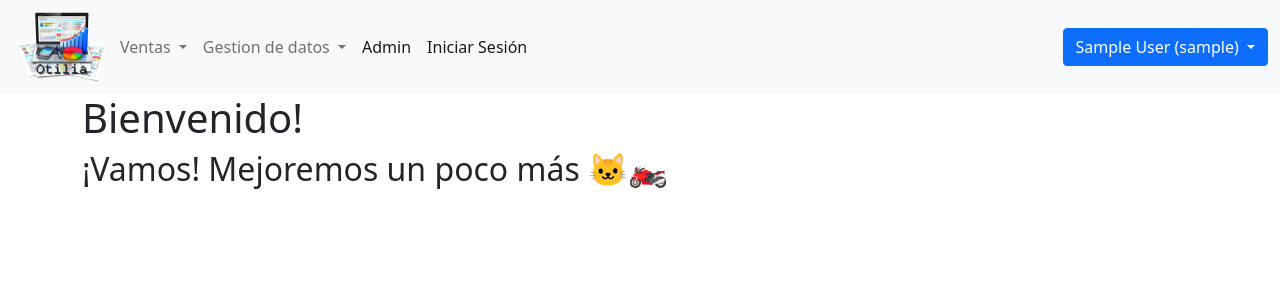
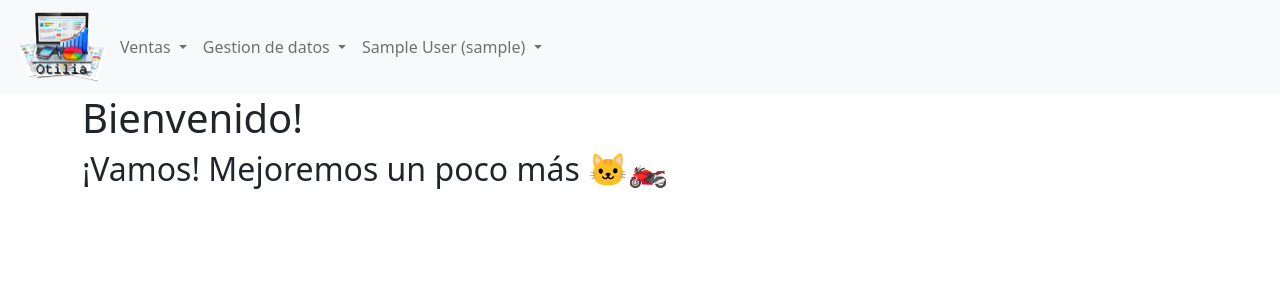
Before and after one commit to mrescorcia/otilia, a Django app: page / in a window 1280 px wide. Shown: the top 300 px of the page. Run offline with Django 3.2, Linux system fonts and the light colour scheme; the visitor is signed in with stand-in values (Sample User, id 1).

Commit message:
25-06-2021

```diff
--- a/templates/base.html
+++ b/templates/base.html
@@ -19,7 +19,8 @@
         <nav class="navbar navbar-expand-lg navbar-light bg-light">
             <div class="container-fluid">
                 <!--a class="navbar-brand" href="/">Otilia</a-->
-                <a title="Otilia" href="/"><img class="rounded mx-auto d-block" width="100" src="{% static 'img/OtiliaTransparente.png' %}" alt="Los Tejos" /></a>
+                <a title="Otilia" href="/"><img class="rounded mx-auto d-block" width="100"
+                        src="{% static 'img/OtiliaTransparente.png' %}" alt="Los Tejos" /></a>
                 <button class="navbar-toggler" type="button" data-bs-toggle="collapse"
                     data-bs-target="#navbarSupportedContent" aria-controls="navbarSupportedContent"
                     aria-expanded="false" aria-label="Toggle navigation">
@@ -56,26 +57,27 @@
                                 <li><a class="dropdown-item" href="#">Nueva Infraccion</a></li>
                             </ul>
                         </li>
+                        {% if user.email %}
+                        <li class="nav-item dropdown">
+                            <a class="nav-link dropdown-toggle" href="#" id="navbarDropdown" role="button"
+                                data-toggle="dropdown" aria-haspopup="true" aria-expanded="false">
+                                {{user.first_name}} {{user.last_name}} ({{user.username}})
+                            </a>
+                            <div class="dropdown-menu" aria-labelledby="navbarDropdown">
+                                <a class="dropdown-item" href="#">Ver perfil</a>
+                                <a class="dropdown-item" href="#">Reportes</a>
+                                <a class="dropdown-item" href="#">Info Trabajadores PDF</a>
+                                <div class="dropdown-divider"></div>
+                                <a class="dropdown-item" href="/admin/">Admin</a>
+                                <a class="dropdown-item" href="#">Cambio de clave</a>
+                                <a class="dropdown-item" href="/account/logout">Cerrar Sesión</a>
+                            </div>
+                        </li>
+                        {% else %}
                         <li class="nav-item">
-                            <a class="nav-link active" aria-current="page" href="/admin">Admin</a>
+                            <a class="nav-link" href="/account/login">Iniciar Sesion</a>
                         </li>
-                        <li class="nav-item">
-                            <a class="nav-link active" aria-current="page" href="/account/login">Iniciar Sesión</a>
-                        </li>
-                    </ul>
-                    {% if user.email %}
-                    <div class="dropdown">
-                        <button class="btn btn-primary dropdown-toggle" type="button" id="dropdownMenuButton1"
-                            data-bs-toggle="dropdown" aria-expanded="false">
-                            {{user.first_name}} {{user.last_name}} ({{user.username}})
-                        </button>
-                        <ul class="dropdown-menu" aria-labelledby="dropdownMenuButton1">
-                            <li><a class="dropdown-item" href="#">Ver perfil</a></li>
-                            <li><a class="dropdown-item" href="#">Cambio de clave</a></li>
-                            <li><a class="dropdown-item" href="/account/logout">Cerrar Sesión</a></li>
-                        </ul>
-                    </div>
-                    {% endif %}
+                        {% endif %}
 
                 </div>
             </div>
```
